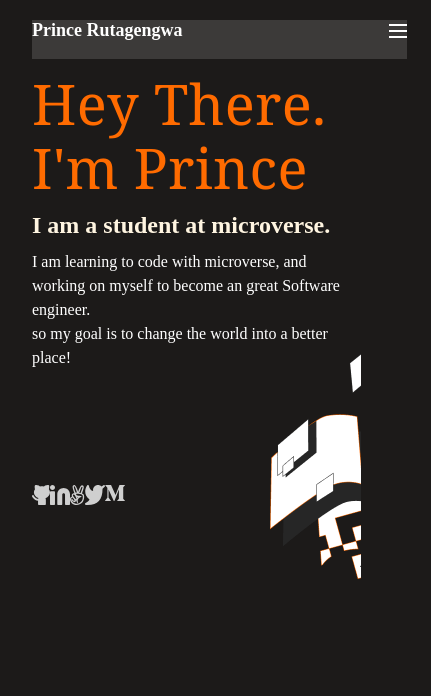
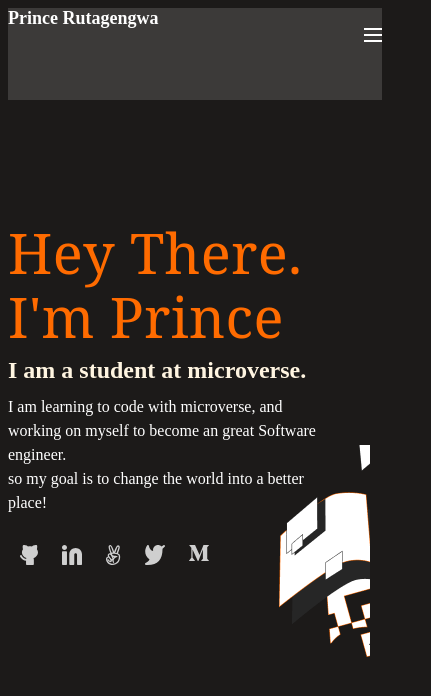
Before and after one commit to prince-rutagengwa/mobile-skeleto, a website: page index.html in a window 390 px wide. Shown: the whole page, 431 px wide, since content can reach past the window. Drawn offline with Linux system fonts and the light colour scheme.

Commit message:
a-resubmission-of-mobile-skeleton-project

```diff
--- a/index.html
+++ b/index.html
@@ -4,29 +4,29 @@
     <meta charset="UTF-8">
     <meta http-equiv="X-UA-Compatible" content="IE=edge">
     <meta name="viewport" content="width=device-width, initial-scale=1.0">
-    <title>Document</title>
+    <title>Mobile-UI-project</title>
     <link rel="stylesheet" href="style.css">
 </head>
 <body>
     <header class="head">
-        <nav class="logo">Prince Rutagengwa</nav>
-        <nav>
-            <div class="bar1"></div>
-            <div class="bar2"></div>
-            <div class="bar3"></div>
-        </nav>
+        <a href="#" class="logo"> Prince Rutagengwa</a>
+        <ul>
+            <li class="bar1"></li>
+            <li class="bar2"></li>
+            <li class="bar3"></li>
+        </ul>
     </header>
     <section>
        <h1 class="primo-text">Hey There. <span>I'm Prince</span> </h1>
-       <p><h3 class="basic-info">I am a student at microverse.</h3>
-       <div class="info"> I am learning to code with microverse, and working on myself to become an great Software engineer. <br> so my goal is to change the world into a better place! </div>
+        <nav class="basic-info">I am a student at microverse. </nav>
+         <p class="info"> I am learning to code with microverse, and working on myself to become an great Software engineer. <br> so my goal is to change the world into a better place! </p>
     </section>
-    <nav class="icons">
-        <a href="#"><img src="Microverse-Student-Project-1/github.svg" alt="github"></a>
-        <a href="#"><img src="Microverse-Student-Project-1/Linkedin-icon.svg" alt="Linkedin"></a>
-        <a href="#"><img src="Microverse-Student-Project-1/angel-list.svg" alt="Angelist"></a>
-        <a href="#"><img src="Microverse-Student-Project-1/twitter.svg" alt="twitter"></a>
-        <a href="#"><img src="Microverse-Student-Project-1/medium.svg" alt="Medium"></a>
-    </nav>
+    <ul class="icons background-image">
+      <li class="github"><a href="#"><img src="Microverse-Student-Project-1/github.svg" alt="github"></a></li>
+      <li class="linkedin"><a href="#"><img src="Microverse-Student-Project-1/Linkedin-icon.svg" alt="Linkedin"></a></li>
+      <li class="angelist"><a href="#"><img src="Microverse-Student-Project-1/angel-list.svg" alt="Angelist"></a></li>
+      <li class="twitter"><a href="#"><img src="Microverse-Student-Project-1/twitter.svg" alt="twitter"></a></li>
+      <li class="medium"><a href="#"><img src="Microverse-Student-Project-1/medium.svg" alt="Medium"></a></li>
+    </ul>
 </body>
 </html>
--- a/style.css
+++ b/style.css
@@ -3,6 +3,7 @@
   font-weight: 700;
   color: #fff;
   margin: 0;
+  text-decoration: none;
 }
 
 .bar1,
@@ -12,6 +13,7 @@
   height: 2px;
   background-color: #fff;
   margin: 4px 0;
+  list-style-type: none;
 }
 
 .head {
@@ -36,7 +38,7 @@
   flex: none;
   order: 0;
   flex-grow: 0;
-  margin: 12px 0;
+  margin: 120px 0 0 0;
 }
 
 .basic-info {
@@ -60,7 +62,7 @@
 /*stylelint-disable*/
 .info {
   width: 327px;
-  height: 123px;
+  height: 50px;
   left: 24px;
   top: 295px;
   font-family:'Poppins';
@@ -72,32 +74,53 @@
   flex: none;
   order: 2;
   flex-grow: 0;
-  margin: 12px 0;
+  margin: 12px 0 0 0;
 }
 
 .icons {
   display: flex;
-  align-content: flex-end;
+  justify-content:left;
+  justify-items:space-between;
   padding: 100px 0;
-  width: 375px;
-  height: 59px;
-  left: 0;
-  top: 90px;
+  margin: 0 12px 24px 0;
   background: #1C1a19;
   background: transparent;
+  list-style-type: none;
+  top: 0%;
 }
 
 body {
+  background: #1c1a19;
+  height: 100vh;
+  /*background-image: url();
+  background-repeat: no-repeat;
+  background-position: 88% 99%;*/
+}
+
+.background-image {
   display: flex;
-  align-content: center;
-  flex-direction: column;
-  padding: 12px 24px;
-  width: 375px;
-  height: 590px;
-  left: 0;
-  top: 92px;
-  background: #1c1a19;
   background-image: url(Microverse-Student-Project-1/illustration-header-mobile.png);
   background-repeat: no-repeat;
-  background-position: 88% 99%;
+  background-position: 100% 80%;
+
 }
+
+.github {
+  margin: 0 12px;
+}
+
+.linkedin {
+  margin: 0 12px;
+}
+
+.angelist {
+  margin: 0 12px;
+}
+
+.medium {
+  margin: 0 12px;
+}
+
+.twitter {
+  margin: 0 12px;
+}
```
Also changed, not shown: .github/linters.yml (added), README.md, 1 other file.
